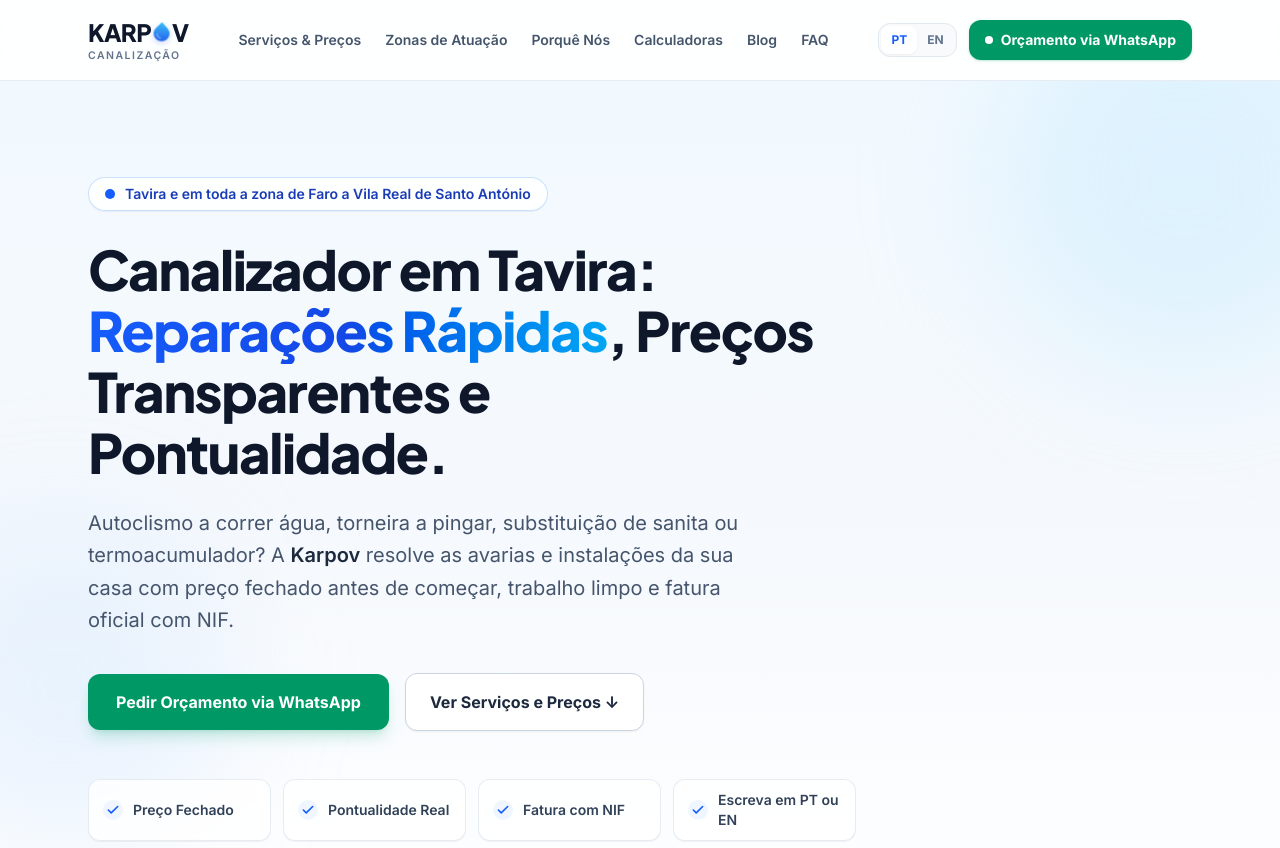
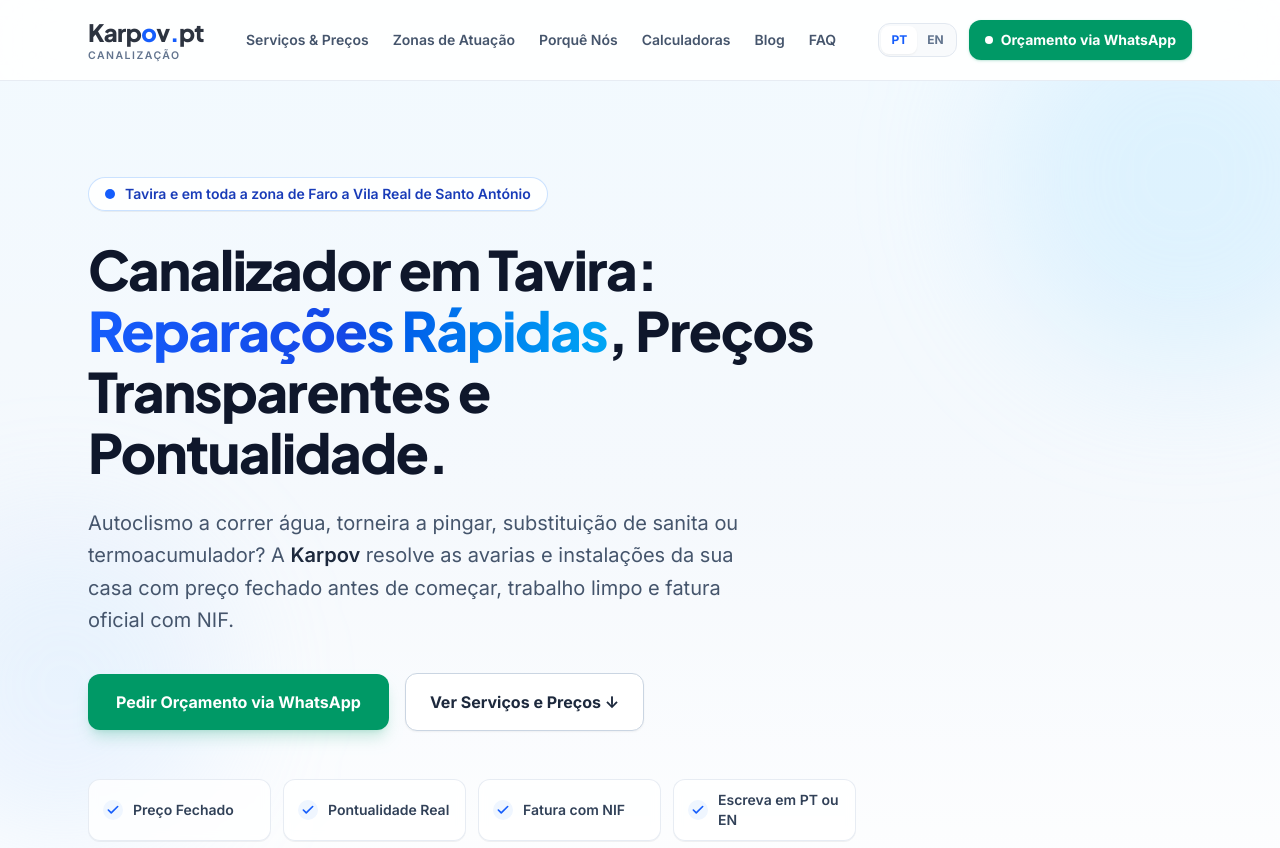
Before and after one commit to Vnukkarpov/canalizador, an Astro site: page / in a window 1280 px wide. Shown: the top 848 px of the page. Built offline with nearby package versions, Linux system fonts and the light colour scheme; Astro itself is replaced by a stand-in of ours.

Commit message:
Update brand logo to Karpov.pt with graphite text and blue accents

```diff
--- a/src/components/Footer.astro
+++ b/src/components/Footer.astro
@@ -100,11 +100,8 @@ const t =
       <!-- Col 1: Brand & Bio -->
       <div class="md:col-span-1">
         <div class="mb-4">
-          <div class="brand-word font-display font-extrabold text-2xl tracking-tight text-white flex items-baseline" aria-label="Karpov">
-            <span aria-hidden="true">KARP</span><span class="brand-drop" aria-hidden="true"><svg viewBox="0 0 24 28" fill="none">
-                <path class="brand-drop-body" d="M10.5 4.3Q12 1.9 13.5 4.3C16.6 8.2 22 11.4 22 17a10 10 0 0 1-20 0C2 11.4 7.4 8.2 10.5 4.3Z" fill="url(#dropGrad)" />
-                <path class="brand-drop-shine" d="M6.3 17.6a5.9 5.9 0 0 0 4.3 5.4" stroke="white" stroke-opacity="0.75" stroke-width="2" stroke-linecap="round" />
-              </svg></span><span aria-hidden="true">V</span>
+          <div class="brand-word font-display font-extrabold text-2xl tracking-tight text-slate-100 flex items-baseline" aria-label="Karpov.pt">
+            <span aria-hidden="true">Karp</span><span class="text-blue-400" aria-hidden="true">o</span><span aria-hidden="true">v</span><span class="text-blue-400" aria-hidden="true">.</span><span aria-hidden="true">pt</span>
           </div>
           <p class="text-[11px] text-slate-400 font-medium tracking-wider uppercase">{t.subtitle}</p>
         </div>
--- a/src/components/Header.astro
+++ b/src/components/Header.astro
@@ -64,17 +64,8 @@ const t =
     <!-- Brand -->
     <a href={homeHref} class="group flex items-center gap-2.5 shrink-0" aria-label={t.homeAria}>
       <div>
-        <div class="brand-word font-display font-extrabold text-2xl tracking-tight text-slate-900 flex items-baseline" aria-label="Karpov">
-          <span aria-hidden="true">KARP</span><span class="brand-drop" aria-hidden="true"><svg viewBox="0 0 24 28" fill="none">
-              <defs>
-                <linearGradient id="dropGrad" x1="0" y1="0" x2="0" y2="1">
-                  <stop offset="0" stop-color="#38bdf8" />
-                  <stop offset="1" stop-color="#2563eb" />
-                </linearGradient>
-              </defs>
-              <path class="brand-drop-body" d="M10.5 4.3Q12 1.9 13.5 4.3C16.6 8.2 22 11.4 22 17a10 10 0 0 1-20 0C2 11.4 7.4 8.2 10.5 4.3Z" fill="url(#dropGrad)" />
-              <path class="brand-drop-shine" d="M6.3 17.6a5.9 5.9 0 0 0 4.3 5.4" stroke="white" stroke-opacity="0.75" stroke-width="2" stroke-linecap="round" />
-            </svg></span><span aria-hidden="true">V</span>
+        <div class="brand-word font-display font-extrabold text-2xl tracking-tight text-[#2d3440] flex items-baseline" aria-label="Karpov.pt">
+          <span aria-hidden="true">Karp</span><span class="text-blue-600" aria-hidden="true">o</span><span aria-hidden="true">v</span><span class="text-blue-600" aria-hidden="true">.</span><span aria-hidden="true">pt</span>
         </div>
         <p class="text-[10.5px] text-slate-500 font-semibold tracking-[0.14em] uppercase">{t.subtitle}</p>
       </div>
```
